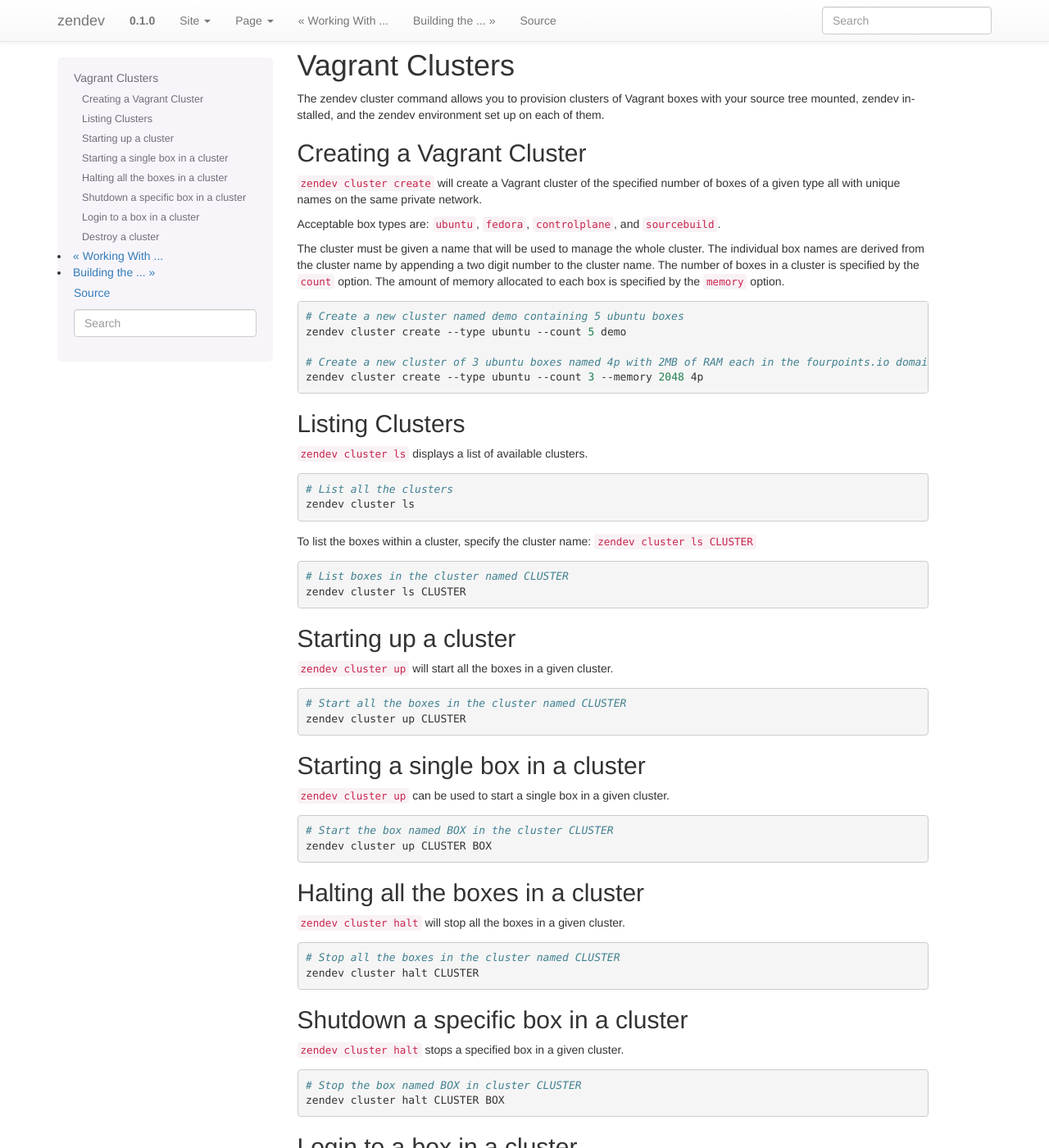
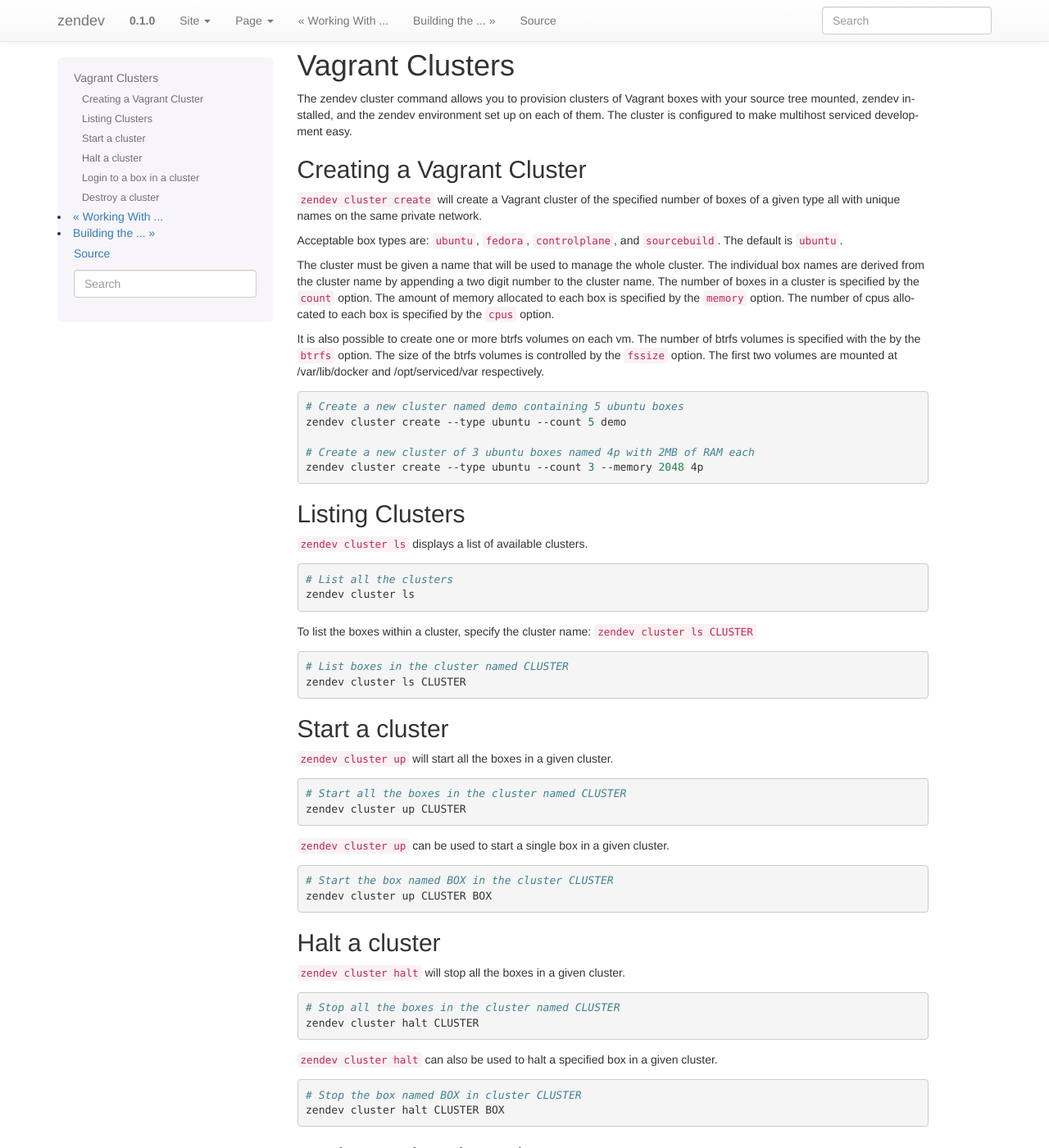
Before and after one commit to zenoss/zendev, a Sphinx documentation site: the page built from docs/cluster.rst, in a window 1280 px wide and 1400 px high. Shown: the whole window at 82% size. Built offline with Sphinx 7.4.7, drawn with Linux system fonts in a browser that asks for light colours.

Commit message:
Update cluster docs

```diff
--- a/docs/cluster.rst
+++ b/docs/cluster.rst
@@ -3,7 +3,8 @@
 =================
 The zendev cluster command allows you to provision clusters of Vagrant boxes
 with your source tree mounted, zendev installed, and the zendev environment set
-up on each of them.
+up on each of them.  The cluster is configured to make multihost serviced
+development easy.
 
 Creating a Vagrant Cluster
 --------------------------
@@ -11,19 +12,26 @@
 of boxes of a given type all with unique names on the same private network.
 
 Acceptable box types are: ``ubuntu``, ``fedora``, ``controlplane``, and ``sourcebuild``.
+The default is ``ubuntu``.
 
 The cluster must be given a name that will be used to manage the whole cluster.
 The individual box names are derived from the cluster name by appending a two
 digit number to the cluster name. The number of boxes
 in a cluster is specified by the ``count`` option. The amount of memory allocated
-to each box is specified by the ``memory`` option.
+to each box is specified by the ``memory`` option.  The number of cpus allocated to
+each box is specified by the ``cpus`` option.
+
+It is also possible to create one or more btrfs volumes on each vm.  The number of
+btrfs volumes is specified with the by the ``btrfs`` option.  The size of the btrfs
+volumes is controlled by the ``fssize`` option.  The first two volumes are mounted
+at /var/lib/docker and /opt/serviced/var respectively.
 
 .. code-block:: bash
 
     # Create a new cluster named demo containing 5 ubuntu boxes
     zendev cluster create --type ubuntu --count 5 demo
 
-    # Create a new cluster of 3 ubuntu boxes named 4p with 2MB of RAM each in the fourpoints.io domain
+    # Create a new cluster of 3 ubuntu boxes named 4p with 2MB of RAM each
     zendev cluster create --type ubuntu --count 3 --memory 2048 4p
 
 Listing Clusters
@@ -42,7 +50,7 @@
     # List boxes in the cluster named CLUSTER
     zendev cluster ls CLUSTER
 
-Starting up a cluster
+Start a cluster
 --------------------
 ``zendev cluster up`` will start all the boxes in a given cluster.
 
@@ -51,8 +59,6 @@
     # Start all the boxes in the cluster named CLUSTER
     zendev cluster up CLUSTER
 
-Starting a single box in a cluster
-----------------------------------
 ``zendev cluster up`` can be used to start a single box in a given cluster.
 
 .. code-block:: bash
@@ -60,7 +66,7 @@
     # Start the box named BOX in the cluster CLUSTER
     zendev cluster up CLUSTER BOX
 
-Halting all the boxes in a cluster
+Halt a cluster
 ----------------------------------------
 ``zendev cluster halt`` will stop all the boxes in a given cluster.
 
@@ -69,9 +75,7 @@
     # Stop all the boxes in the cluster named CLUSTER
     zendev cluster halt CLUSTER
 
-Shutdown a specific box in a cluster
-------------------------------------
-``zendev cluster halt`` stops a specified box in a given cluster.
+``zendev cluster halt`` can also be used to halt a specified box in a given cluster.
 
 .. code-block:: bash
 
```
